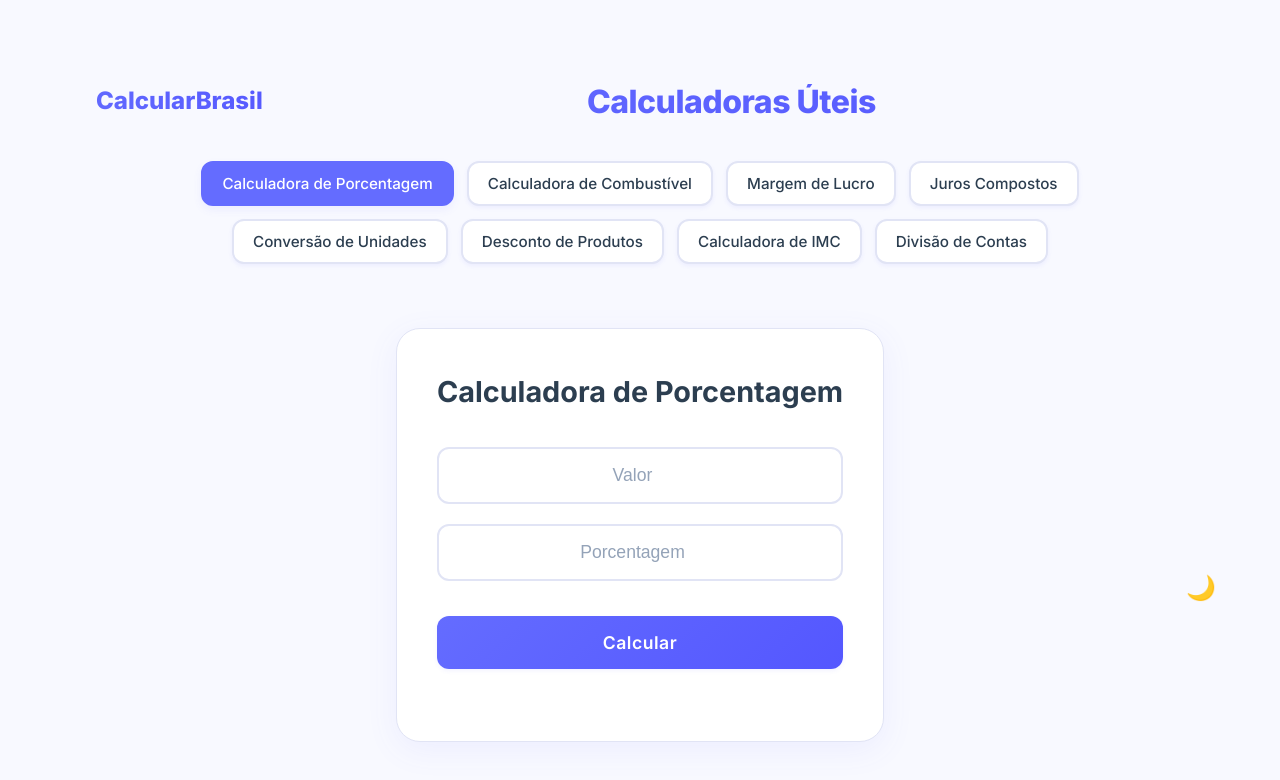
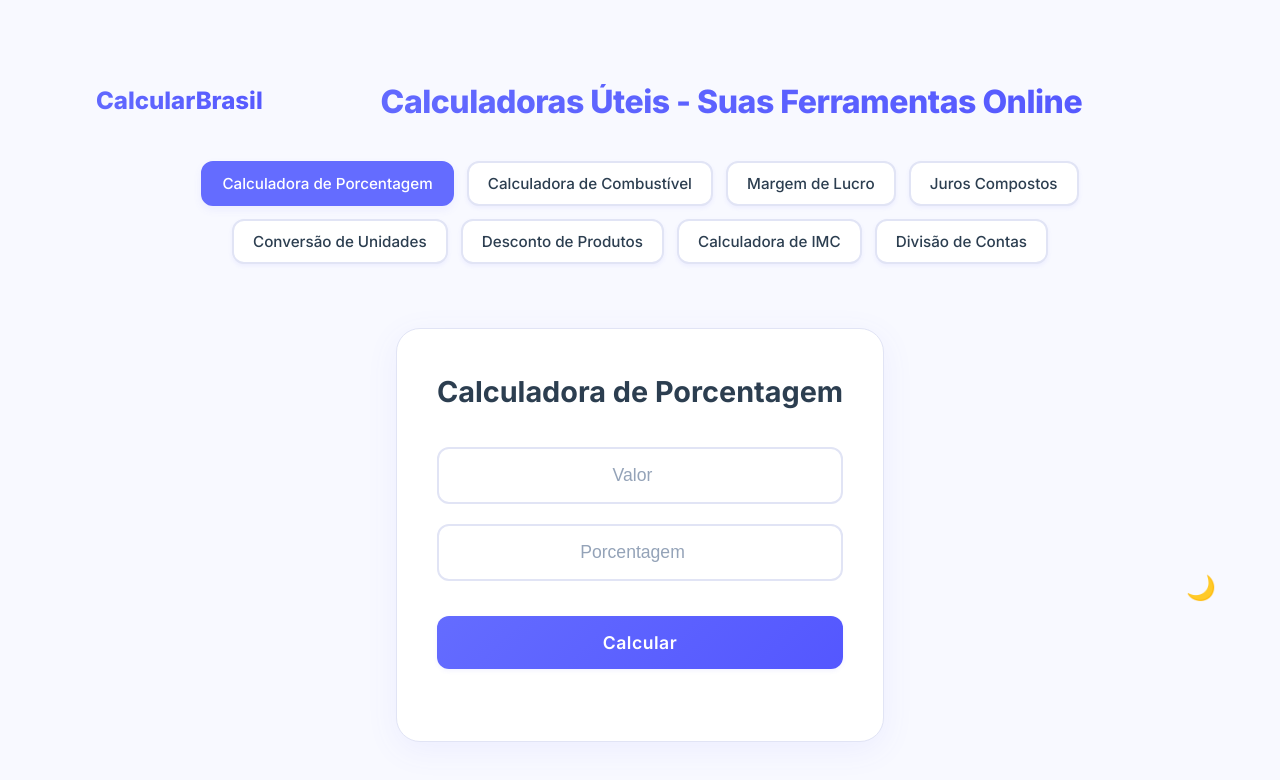
Before and after one commit to agostinhomarcia/calculate, a React (Vite) app: page / in a window 1280 px wide. Shown: the top 780 px of the page. Built offline with nearby package versions, Linux system fonts and the light colour scheme.

Commit message:
feat: atualiza título principal

```diff
--- a/src/App.jsx
+++ b/src/App.jsx
@@ -52,7 +52,7 @@ function App() {
           <a href="/" className="logo">
             CalcularBrasil
           </a>
-          <h1>Calculadoras Úteis</h1>
+          <h1>Calculadoras Úteis - Suas Ferramentas Online</h1>
           <button
             onClick={toggleTheme}
             className="theme-toggle"
```
